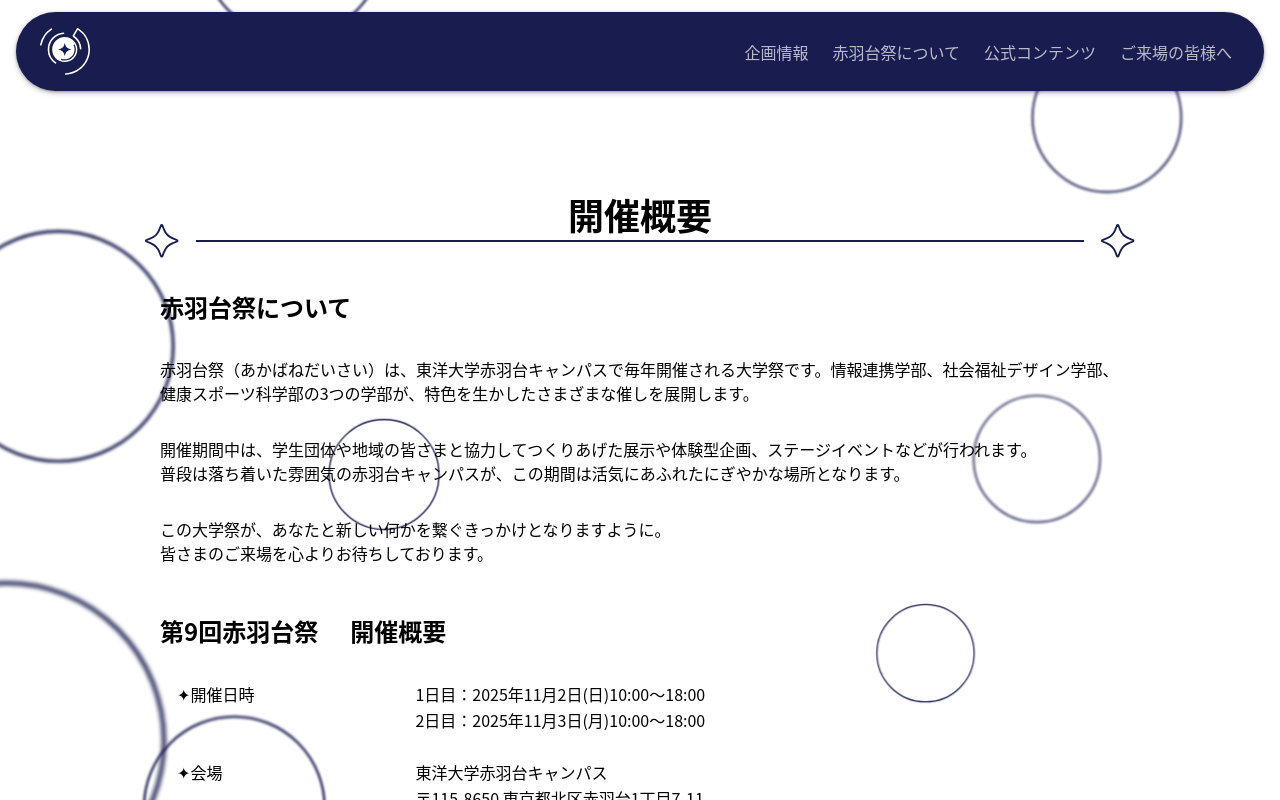
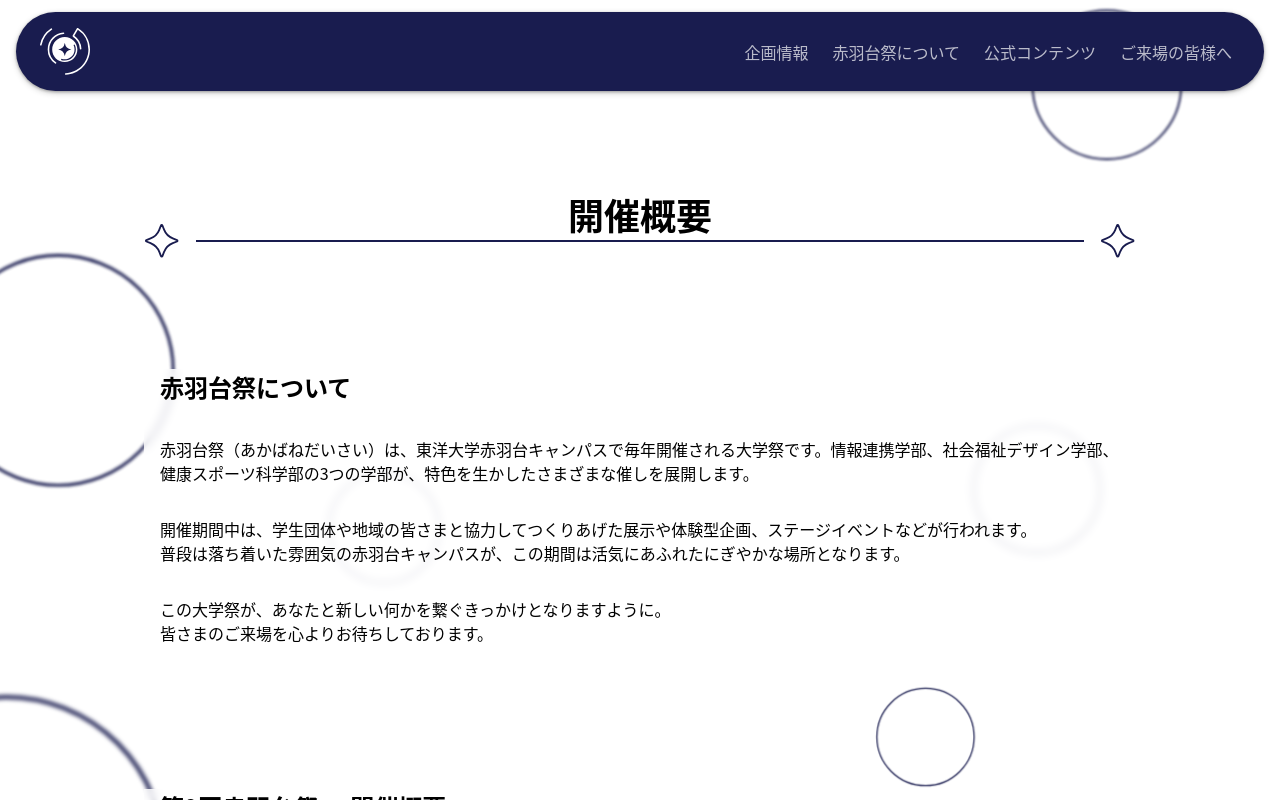
Before and after one commit to AKABANEDAI-FES/2025-akabanedai-fes, a Next.js app: page /overview in a window 1280 px wide. Built offline with nearby package versions, Linux system fonts and the light colour scheme.

Commit message:
薄くする背景の追加と要素の幅の調整

```diff
--- a/src/app/overview/page.module.css
+++ b/src/app/overview/page.module.css
@@ -1,29 +1,41 @@
 .mainContainer > * {
-  margin-bottom: var(--space-2xl);
+  margin-bottom: var(--space-5xl);
 }
 
 .headLine {
   margin-top: var(--space-2xl);
 }
 
-.secondHeading {
-  display: flex;
-  column-gap: var(--space-xl);
-  margin-bottom: var(--space-xl);
-  padding: 0%;
-}
-
-.mytd {
-  padding-left: var(--space-xl);
+.firstGroup {
+  padding-left: var(--space-md);
+  padding-right: var(--space-md);
+  padding-bottom: var(--space-md);
 }
 
 .firstGroup * {
   margin-bottom: var(--space-xl);
 }
 
-/* .secondGroup * {
-  margin-left: 0%;
-} */
+.firstGroup > *:last-child {
+  margin-bottom: 0;
+}
+
+.secondGroup {
+  padding-left: var(--space-md);
+  padding-right: var(--space-md);
+  padding-bottom: var(--space-md);
+}
+
+.secondHeading {
+  display: flex;
+  column-gap: var(--space-xl);
+  margin-bottom: var(--space-xl);
+  padding: 0;
+}
+
+.mytd {
+  padding-left: var(--space-xl);
+}
 
 @media (width >= 48rem) {
   .headLine {
--- a/src/app/overview/page.tsx
+++ b/src/app/overview/page.tsx
@@ -1,3 +1,4 @@
+import { BlurredBox } from "@/components/ui/blurred-box";
 import { Container } from "@/components/ui/container";
 import { Heading } from "@/components/ui/heading";
 import { StarDecoration } from "@/components/ui/star-decoration";
@@ -13,7 +14,7 @@
         </Heading>
       </StarDecoration>
 
-      <Container className={styles.firstGroup}>
+      <BlurredBox className={styles.firstGroup}>
         <Heading as="h2" variant="secondary">
           赤羽台祭について
         </Heading>
@@ -30,9 +31,9 @@
           この大学祭が、あなたと新しい何かを繋ぐきっかけとなりますように。
           <br></br>皆さまのご来場を心よりお待ちしております。
         </Text>
-      </Container>
+      </BlurredBox>
 
-      <Container className={styles.secondGroup}>
+      <BlurredBox className={styles.secondGroup}>
         <Container className={styles.secondHeading}>
           <Heading as="h2" variant="secondary">
             第9回赤羽台祭
@@ -141,7 +142,7 @@
             </tbody>
           </table>
         </Container>
-      </Container>
+      </BlurredBox>
     </Container>
   );
 }
```
